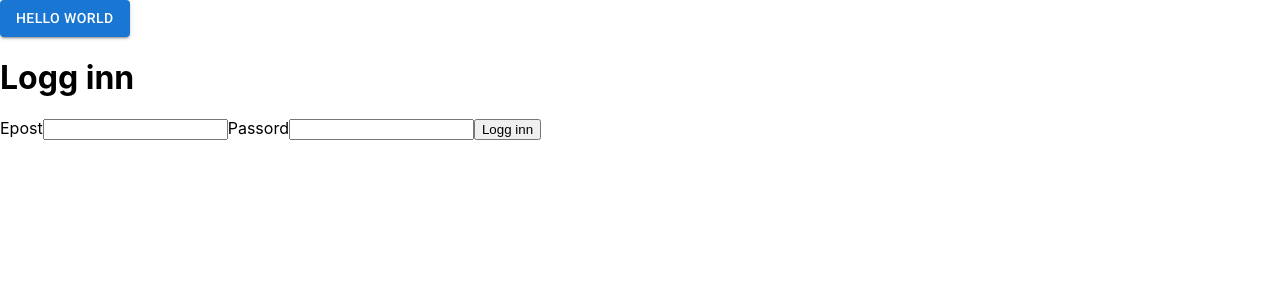
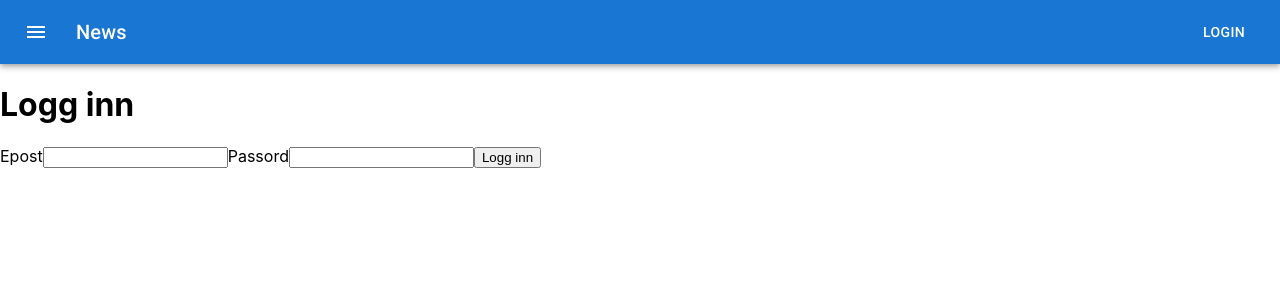
Before and after one commit to eriksalv/turvenn-tdt4140, a React (Create React App) app in the folder frontend/: page / in a window 1280 px wide. Shown: the top 300 px of the page. Built offline with nearby package versions, Linux system fonts and the light colour scheme.

Commit message:
feat(#4): header design

```diff
--- a/frontend/src/components/Header.jsx
+++ b/frontend/src/components/Header.jsx
@@ -1,8 +1,42 @@
 import { useNavigate, useLocation } from "react-router-dom";
+import AppBar from "@mui/material/AppBar";
+import Box from "@mui/material/Box";
+import Toolbar from "@mui/material/Toolbar";
+import Typography from "@mui/material/Typography";
 import Button from "@mui/material/Button";
+import IconButton from "@mui/material/IconButton";
+import MenuIcon from "@mui/icons-material/Menu";
 
 function Header() {
-  return <Button variant="contained">Hello World</Button>;
+  const navigate = useNavigate();
+  const location = useLocation();
+
+  const pathMatchRoute = (route) => {
+    if (route === location.pathname) {
+      return true;
+    }
+  };
+  return (
+    <Box sx={{ flexGrow: 1 }}>
+      <AppBar position="static">
+        <Toolbar>
+          <IconButton
+            size="large"
+            edge="start"
+            color="inherit"
+            aria-label="menu"
+            sx={{ mr: 2 }}
+          >
+            <MenuIcon />
+          </IconButton>
+          <Typography variant="h6" component="div" sx={{ flexGrow: 1 }}>
+            News
+          </Typography>
+          <Button color="inherit">Login</Button>
+        </Toolbar>
+      </AppBar>
+    </Box>
+  );
 }
 
 export default Header;
```
